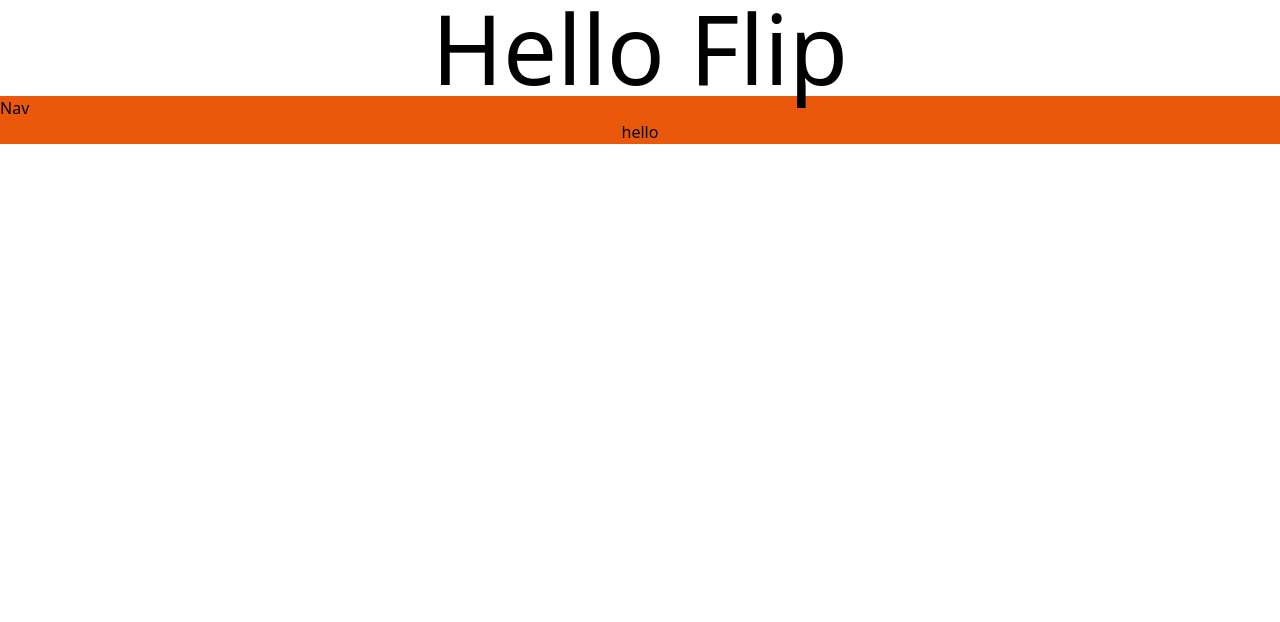
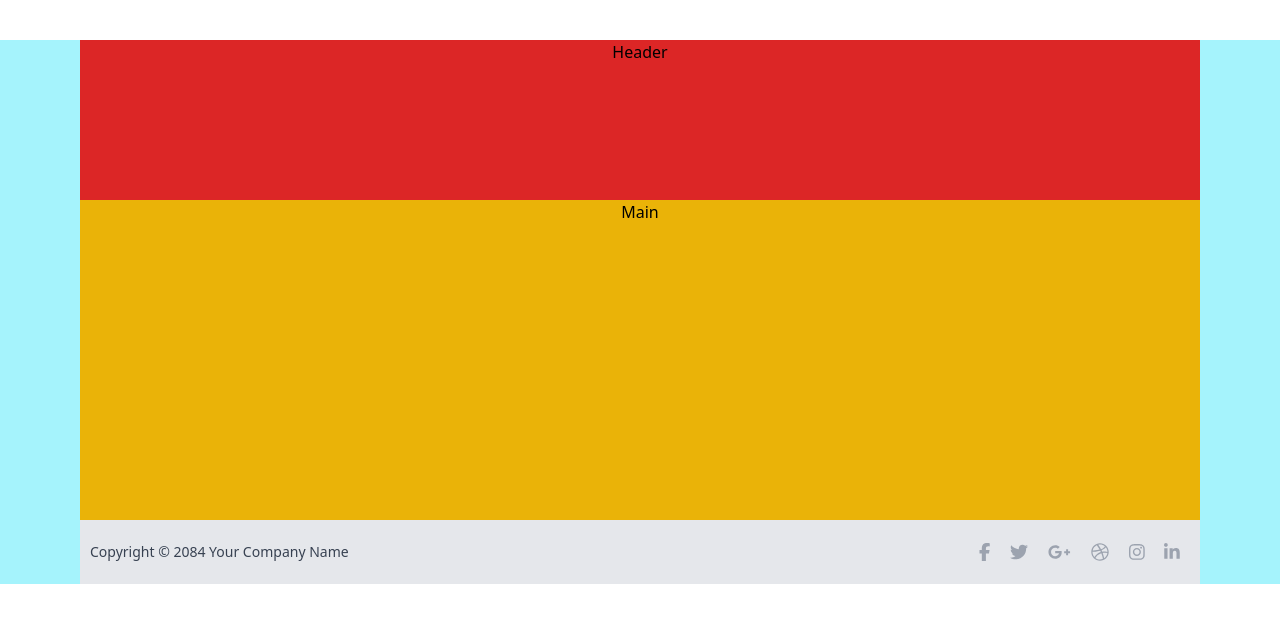
Before and after one commit to amin-bani-a/flip, a React (Create React App) app: page / in a window 1280 px wide. Shown: the top 622 px of the page. Built offline with nearby package versions, Linux system fonts and the light colour scheme.

Commit message:
build footer

```diff
--- a/package.json
+++ b/package.json
@@ -3,6 +3,11 @@
   "version": "0.1.0",
   "private": true,
   "dependencies": {
+    "@fortawesome/fontawesome-svg-core": "^6.4.0",
+    "@fortawesome/free-brands-svg-icons": "^6.4.0",
+    "@fortawesome/free-regular-svg-icons": "^6.4.0",
+    "@fortawesome/free-solid-svg-icons": "^6.4.0",
+    "@fortawesome/react-fontawesome": "^0.2.0",
     "@testing-library/jest-dom": "^5.16.5",
     "@testing-library/react": "^13.4.0",
     "@testing-library/user-event": "^13.5.0",
--- a/public/index.html
+++ b/public/index.html
@@ -3,6 +3,7 @@
   <head>
     <meta charset="utf-8" />
     <link rel="icon" href="%PUBLIC_URL%/favicon.ico" />
+
     <meta name="viewport" content="width=device-width, initial-scale=1" />
     <meta name="theme-color" content="#000000" />
     <meta
--- a/src/App.js
+++ b/src/App.js
@@ -1,11 +1,10 @@
 import './App.css';
-import Nav from './components/Nav';
+import Layout from './components/Layout';
 
 function App() {
   return (
     <div className="App">
-      <h1 className='text-8xl	'>Hello Flip</h1>
-      <Nav />
+      <Layout />
     </div>
   );
 }
--- /dev/null
+++ b/src/components/Footer.jsx
@@ -0,0 +1,43 @@
+import React from "react";
+import { FontAwesomeIcon } from "@fortawesome/react-fontawesome";
+import { library } from "@fortawesome/fontawesome-svg-core";
+import { fab } from "@fortawesome/free-brands-svg-icons";
+library.add(fab);
+
+function Footer() {
+    return (
+        <div className="bg-gray-200 h-16 flex flex-row justify-between items-center w-full px-2.5">
+            <div className="self-center text-sm text-gray-700">
+                Copyright © 2084 Your Company Name
+            </div>
+            <div className="flex justify-between">
+                <FontAwesomeIcon
+                    icon="fa-brands fa-facebook-f"
+                    className="text-gray-400 text-lg mx-1 cursor-pointer hover:text-white items-center self-center m-1.5 p-1.5"
+                />
+                <FontAwesomeIcon
+                    icon="fa-brands fa-twitter"
+                    className="text-gray-400 text-lg mx-1 cursor-pointer hover:text-white items-center self-center m-1.5 p-1.5"
+                />
+                <FontAwesomeIcon
+                    icon="fa-brands fa-google-plus-g"
+                    className="text-gray-400 text-lg mx-1 cursor-pointer hover:text-white items-center self-center m-1.5 p-1.5"
+                />
+                <FontAwesomeIcon
+                    icon="fa-brands fa-dribbble"
+                    className="text-gray-400 text-lg mx-1 cursor-pointer hover:text-white items-center self-center m-1.5 p-1.5"
+                />
+                <FontAwesomeIcon
+                    icon="fa-brands fa-instagram"
+                    className="text-gray-400 text-lg mx-1 cursor-pointer hover:text-white items-center self-center m-1.5 p-1.5"
+                />
+                <FontAwesomeIcon
+                    icon="fa-brands fa-linkedin-in"
+                    className="text-gray-400 text-lg mx-1 cursor-pointer hover:text-white items-center self-center m-1.5 p-1.5"
+                />
+            </div>
+        </div>
+    );
+}
+
+export default Footer;
--- /dev/null
+++ b/src/components/Header.jsx
@@ -0,0 +1,9 @@
+import React from 'react'
+
+function Header() {
+    return (
+        <div className='bg-red-600 text-center h-40 justify-center'>Header</div>
+    )
+}
+
+export default Header
--- /dev/null
+++ b/src/components/Layout.jsx
@@ -0,0 +1,18 @@
+import React from 'react'
+import Header from './Header'
+import Main from './Main'
+import Footer from './Footer'
+
+function Layout() {
+    return (
+        <div className=' bg-cyan-200 min-h-1000 px-20 my-10 flex-col justify-center w-full min-h-full'>
+
+            <Header />
+            <Main />
+            <Footer />
+
+        </div>
+    )
+}
+
+export default Layout
--- /dev/null
+++ b/src/components/Main.jsx
@@ -0,0 +1,9 @@
+import React from 'react'
+
+function Main() {
+    return (
+        <div className='bg-yellow-500 text-center h-80 '>Main</div>
+    )
+}
+
+export default Main
```
Also changed, not shown: 1 other file (tests, documents, lock files or other folders).
